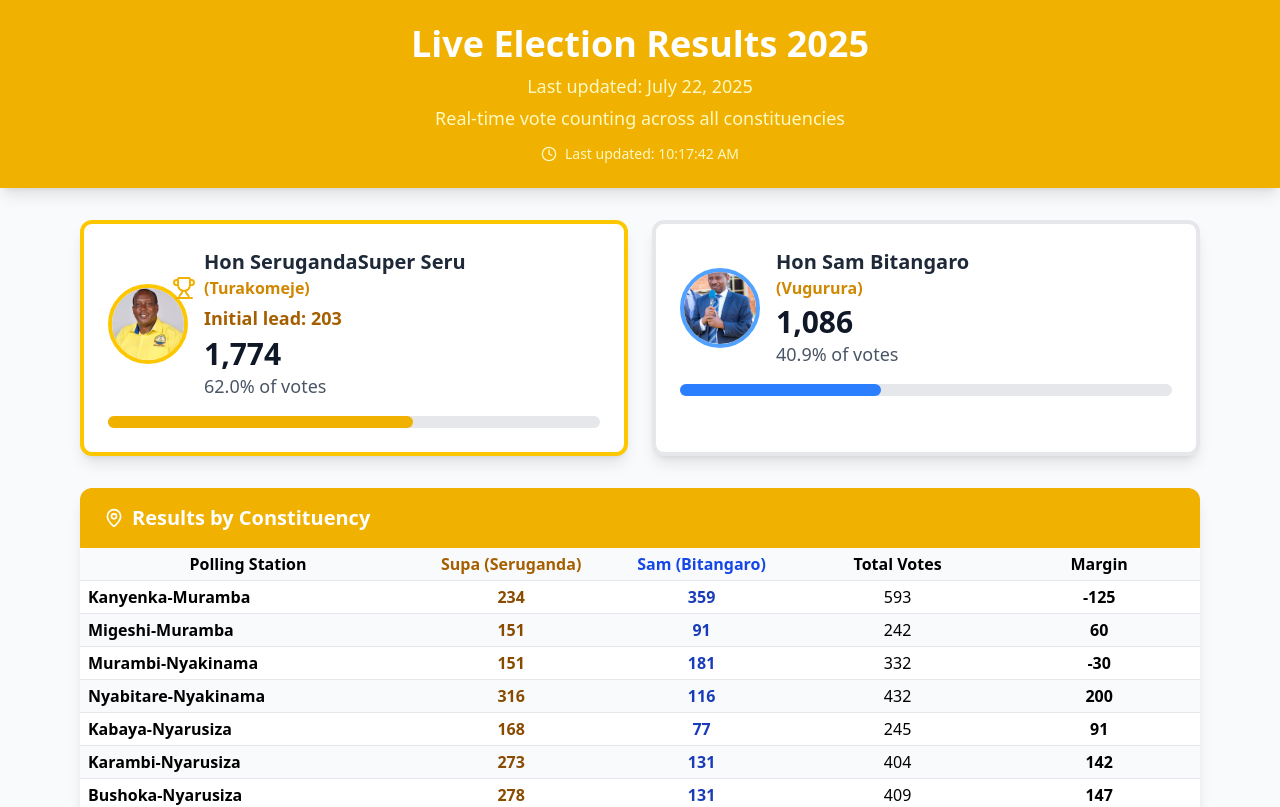
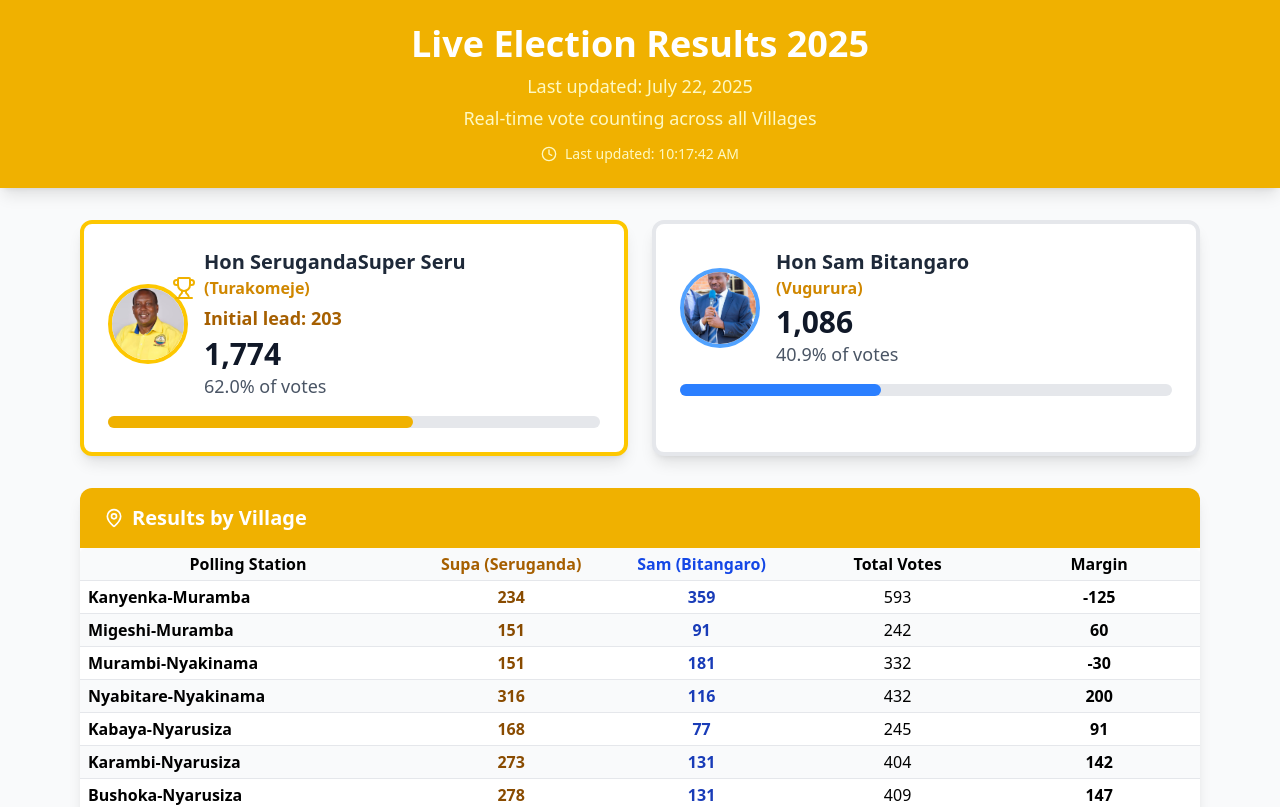
Before and after one commit to Iranks20/live-elections, a React (Vite) app: page / in a window 1280 px wide. Shown: the top 807 px of the page. Built offline with nearby package versions, Linux system fonts and the light colour scheme.

Commit message:
resolved

```diff
--- a/src/screens/ElectionResults.tsx
+++ b/src/screens/ElectionResults.tsx
@@ -58,7 +58,7 @@ export default function ElectionResults() {
               Last updated: {formattedDate}
             </p>
             <p className="text-yellow-100 text-lg">
-              Real-time vote counting across all constituencies
+              Real-time vote counting across all Villages
             </p>
             <div className="flex items-center justify-center mt-3 text-yellow-100">
               <Clock size={16} className="mr-2" />
@@ -156,7 +156,7 @@ export default function ElectionResults() {
           <div className="bg-yellow-500 text-white px-6 py-4">
             <h3 className="text-xl font-bold flex items-center">
               <MapPin className="mr-2" size={20} />
-              Results by Constituency
+              Results by Village
             </h3>
           </div>
 
```
